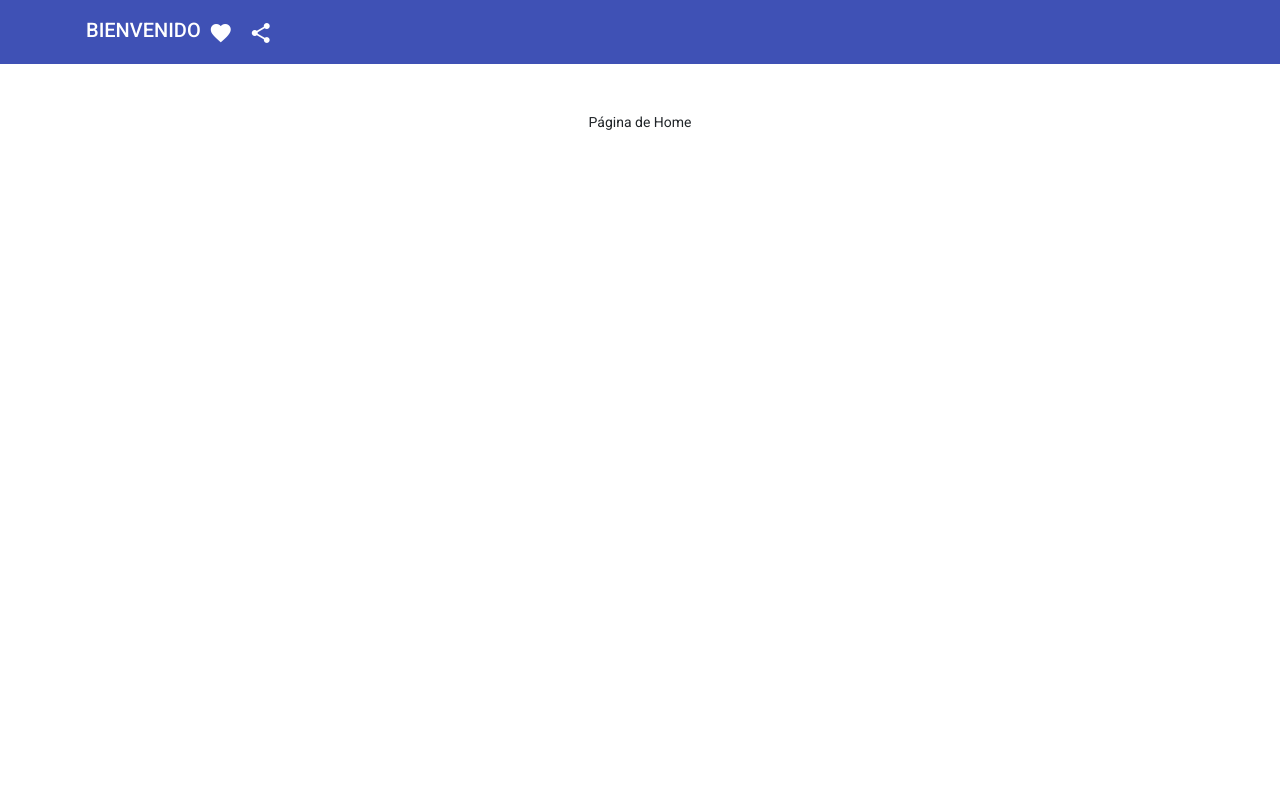
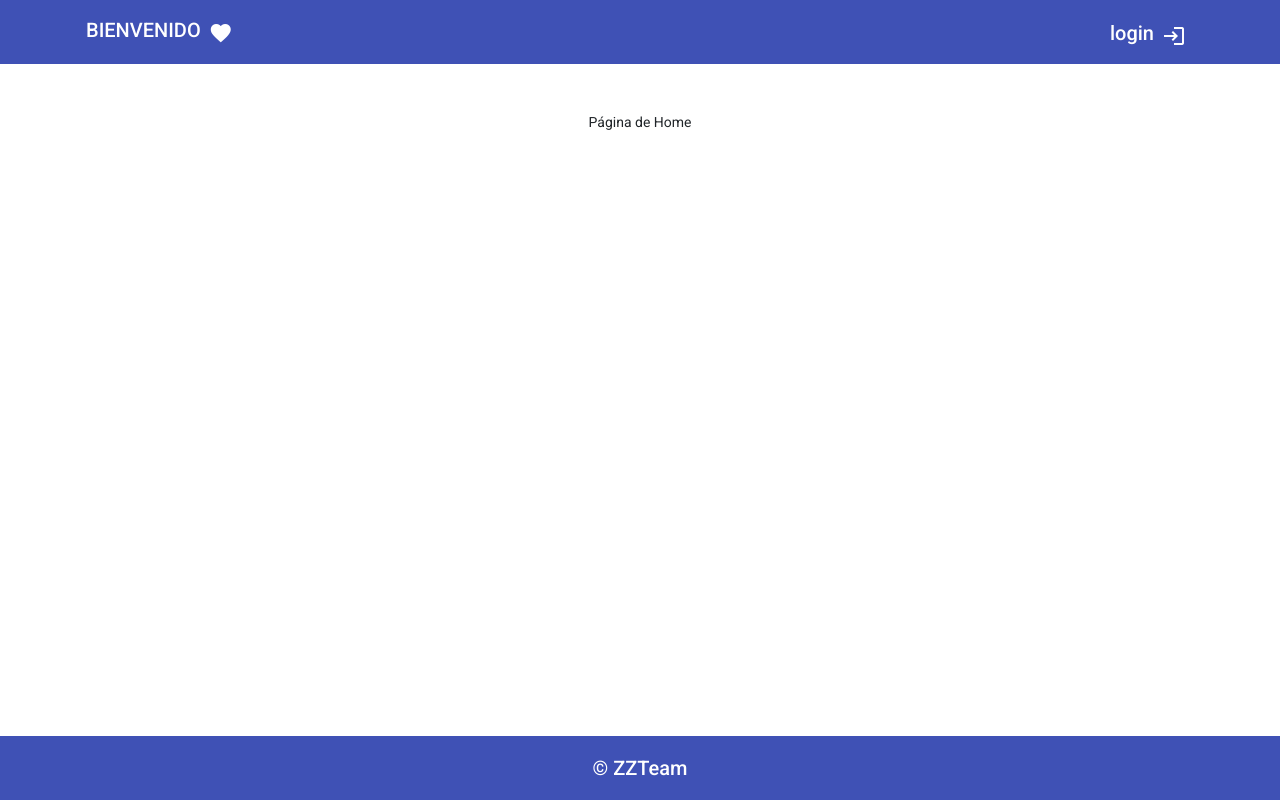
Before and after one commit to GabrielMVzla/angular-clientes-spring-sprint5, an Angular app: page / in a window 1280 px wide. Built offline with nearby package versions, Linux system fonts and the light colour scheme.

Commit message:
footer y botón de login añadidos

```diff
--- a/src/app/app.component.html
+++ b/src/app/app.component.html
@@ -5,3 +5,4 @@
 <div class = "container">
     <router-outlet></router-outlet>
 </div>
+<app-footer></app-footer>
--- a/src/app/app.module.ts
+++ b/src/app/app.module.ts
@@ -13,6 +13,7 @@ import { NavbarComponent } from './cliente-layout/navbar/navbar.component';
 import { BrowserAnimationsModule } from '@angular/platform-browser/animations';
 import { MaterialModule } from './material/material.module';
 import { PageNoFoundComponent } from './page-no-found/page-no-found.component';
+import { FooterComponent } from './footer/footer.component';
 
 @NgModule({
   declarations: [
@@ -21,7 +22,8 @@ import { PageNoFoundComponent } from './page-no-found/page-no-found.component';
     HeaderComponent,
     HomeComponent,
     NavbarComponent,
-    PageNoFoundComponent
+    PageNoFoundComponent,
+    FooterComponent
   ],
   imports: [
     BrowserModule,
--- a/src/app/cliente-layout/navbar/navbar.component.html
+++ b/src/app/cliente-layout/navbar/navbar.component.html
@@ -3,14 +3,24 @@
     <mat-toolbar-row class="d-flex justify-content-between container">
 
       <div *ngIf="!autenticacionService.isAuthenticated()">
-        <span mat-button routerLink="/login">BIENVENIDO</span>
+        <span  role="button" mat-button class="material-icons-outlined mt-2" routerLink="/login">BIENVENIDO</span>
         <button mat-icon-button>
           <mat-icon>favorite</mat-icon>
         </button>
-        <button mat-icon-button>
-          <mat-icon>share</mat-icon>
+
+      </div>
+
+      <div *ngIf="!autenticacionService.isAuthenticated()">
+
+        <span type="button" mat-button class="material-icons-outlined mt-2" routerLink="/login">
+          login
+        </span>
+        <button mat-icon-button >
+          <mat-icon routerLink="/login">login</mat-icon>
         </button>
+
       </div>
+
 
       <div *ngIf="autenticacionService.isAuthenticated()">
         <button mat-icon-button>
--- a/src/app/cliente/form-cliente/form-cliente.component.ts
+++ b/src/app/cliente/form-cliente/form-cliente.component.ts
@@ -20,7 +20,6 @@ export class FormClienteComponent implements OnInit {
     private clientesService: ClientesService
   ) {
     this.buildForm();
-
   }
 
   ngOnInit(): void {
@@ -29,21 +28,17 @@ export class FormClienteComponent implements OnInit {
         this.form.patchValue(response)
       })
     }
-
   }
-
 
   saveCliente(e: Event) {
     e.preventDefault();
     if (this.dec === 1) {
       this.clientesService.postClientes(this.form.value).subscribe(response => {
-        console.log(response);
 
       })
     }
     if (this.dec === 2) {
       this.clientesService.putCliente(this.id, this.form.value).subscribe(response => {
-        console.log(response);
       })
     }
   }
@@ -56,5 +51,4 @@ export class FormClienteComponent implements OnInit {
       direccion: ['', [Validators.required]]
     })
   }
-
 }
--- /dev/null
+++ b/src/app/footer/footer.component.css
@@ -0,0 +1,7 @@
+.footer {
+  /* margin-top: 50px; */
+  position: absolute; /*absolute*/
+  bottom: 0px; /*para dejar al final*/
+  height: 60px;
+  width: 100%;
+}
--- /dev/null
+++ b/src/app/footer/footer.component.html
@@ -0,0 +1,12 @@
+
+<footer>
+  <mat-toolbar color="primary" class="footer ">
+    <mat-toolbar-row class="text-center">
+
+        <div class = "container py-2 ">
+          <p class = "text-white my-2">&copy; {{autor}}</p>
+        </div>
+
+    </mat-toolbar-row>
+  </mat-toolbar>
+</footer>
--- /dev/null
+++ b/src/app/footer/footer.component.ts
@@ -0,0 +1,13 @@
+import {Component} from '@angular/core'
+
+@Component(
+  {
+    selector: 'app-footer',
+    templateUrl: './footer.component.html',
+    styleUrls: ['./footer.component.css']
+
+  }
+)
+export class FooterComponent {
+  public autor: string= 'ZZTeam';
+}
```
